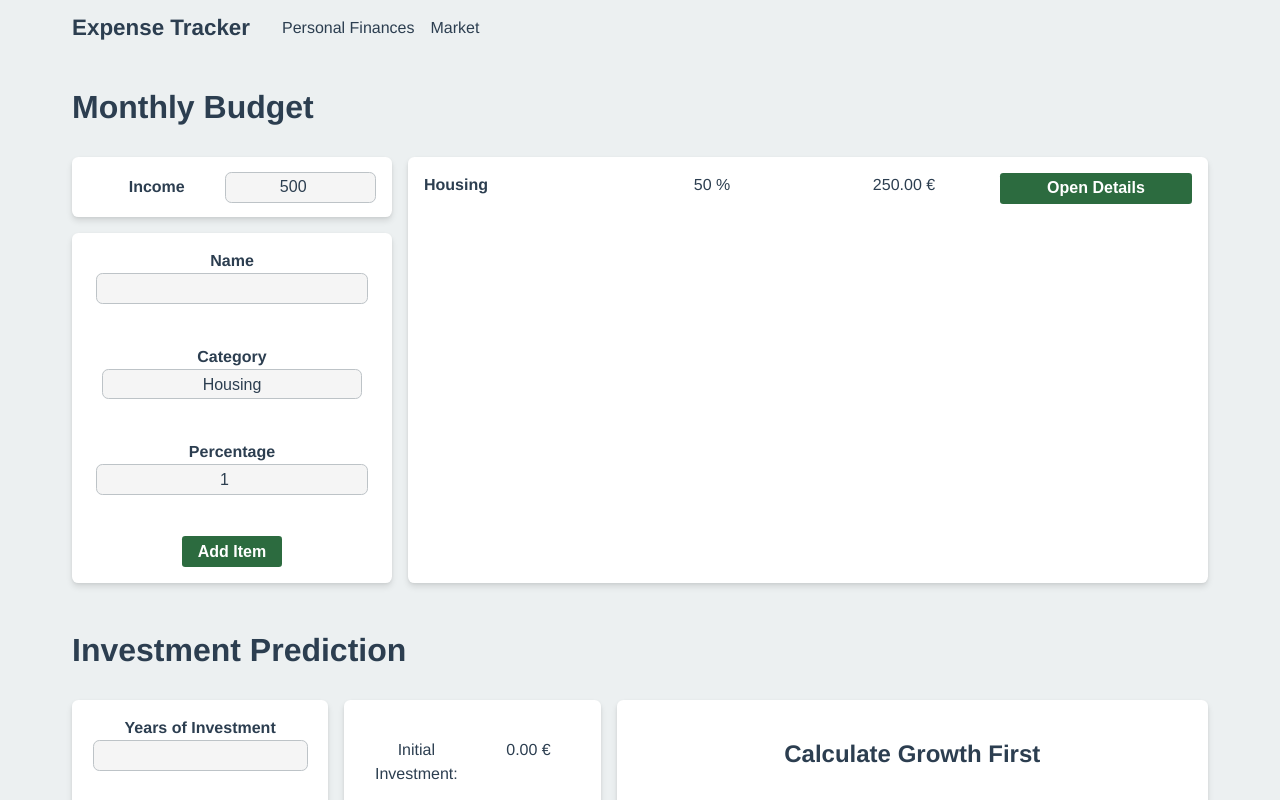
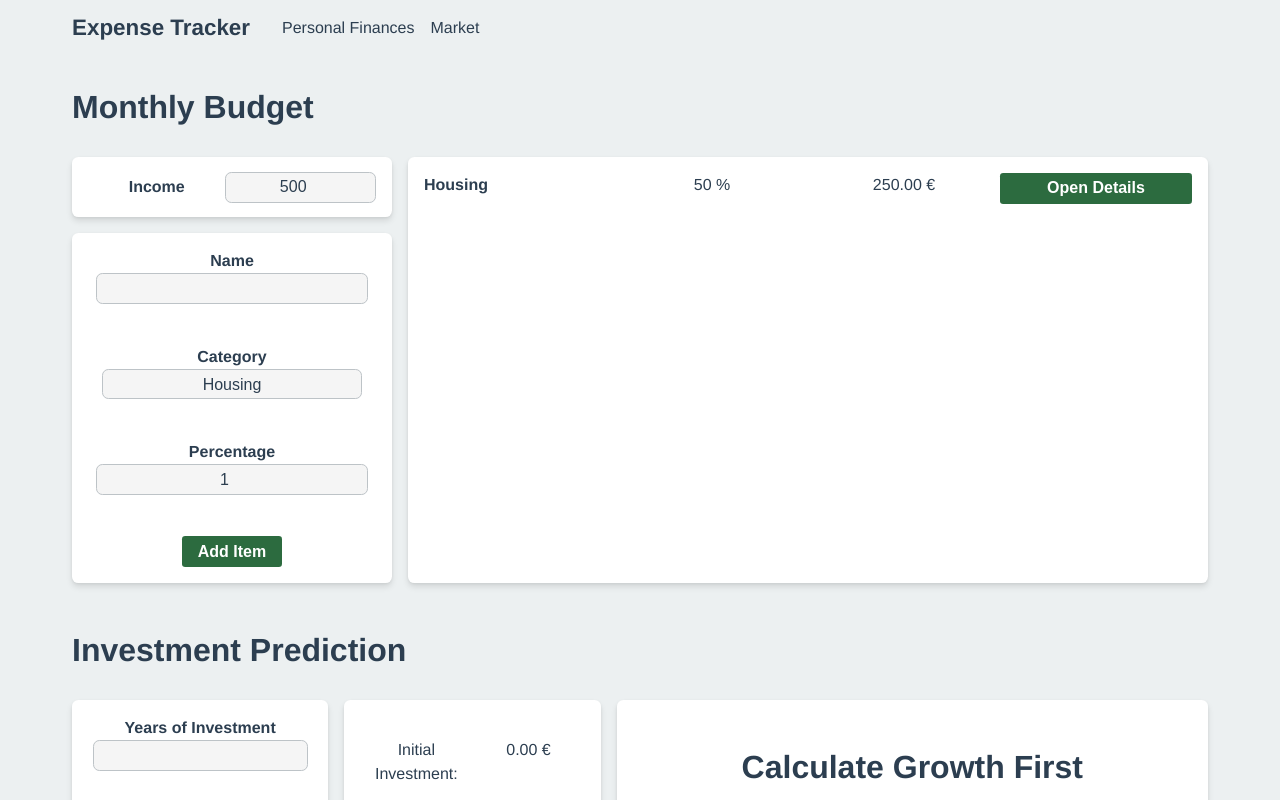
Before and after one commit to andrebarros7201/expense-tracker, a React (Vite) app: page / in a window 1280 px wide. Shown: the top 800 px of the page. Built offline with nearby package versions, Linux system fonts and the light colour scheme.

Commit message:
create typography file

```diff
--- /dev/null
+++ b/src/styles/_typography.scss
@@ -0,0 +1,29 @@
+@use "colors";
+@use "mixins";
+
+h1 {
+  font-size: 2.5rem;
+  color: colors.$color-text-primary;
+
+  @include mixins.respond-to(md) {
+    font-size: 2rem;
+  }
+}
+
+h2 {
+  font-size: 2rem;
+  color: colors.$color-text-primary;
+
+  @include mixins.respond-to(md) {
+    font-size: 1.5rem;
+  }
+}
+
+p {
+  font-size: 1rem;
+  color: colors.$color-text-primary;
+
+  @include mixins.respond-to(md) {
+    font-size: 0.8rem;
+  }
+}
--- a/src/styles/main.scss
+++ b/src/styles/main.scss
@@ -6,3 +6,4 @@
 @use "animations";
 @use "mixins";
 @use "variables";
+@use "typography";
```
